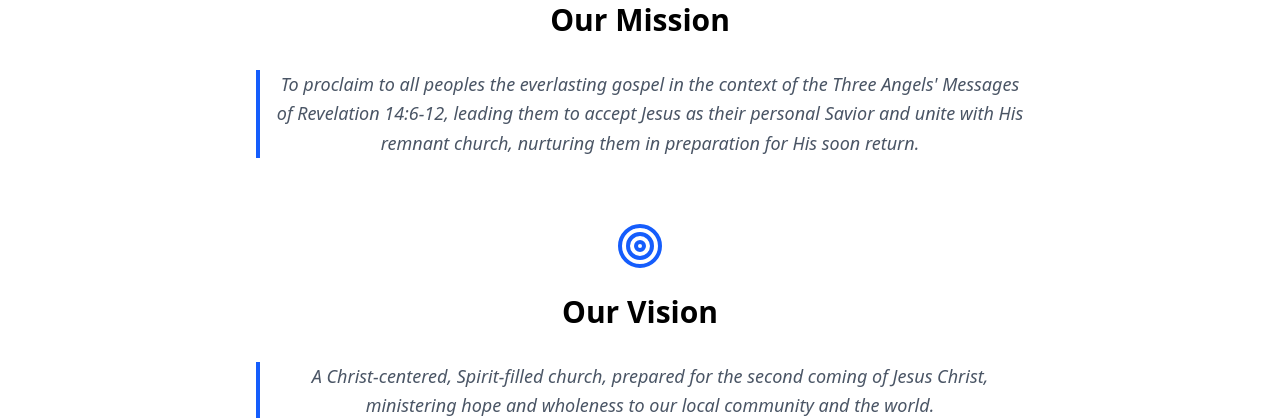
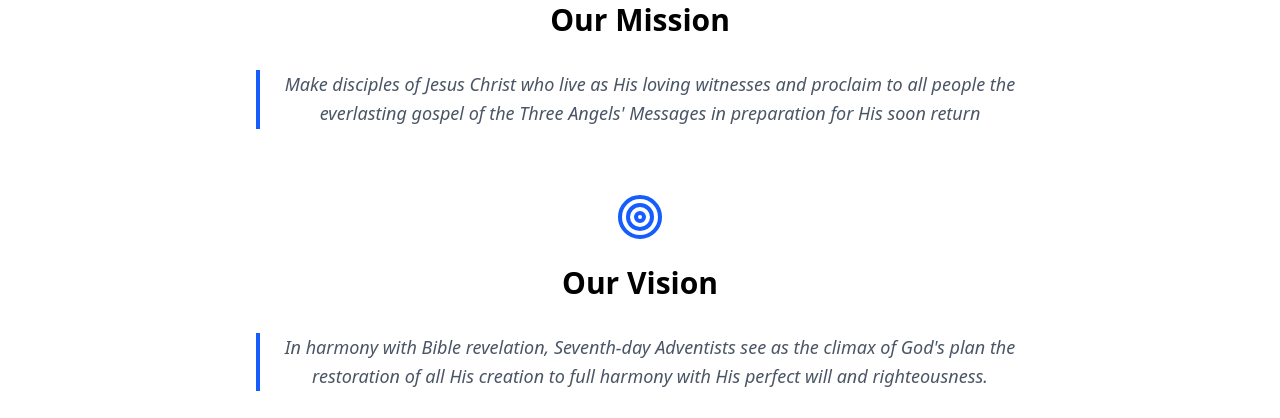
Before and after one commit to Griffin-Ndede/Kitisuru_SDA, a React (Vite) app: page /about in a window 1280 px wide. Shown: the part 534-952 px from the top of the page. Built offline with nearby package versions, Linux system fonts and the light colour scheme.

Commit message:
changes to the text in the about us section

```diff
--- a/src/Pages/About.jsx
+++ b/src/Pages/About.jsx
@@ -35,18 +35,14 @@
                                 <Church className="w-12 h-12 mx-auto mb-6 text-blue-600" />
                                 <h2 className="text-3xl font-bold mb-8">Our Mission</h2>
                                 <blockquote className="text-lg text-gray-600 leading-relaxed italic border-l-4 border-blue-600 pl-4">
-                                    To proclaim to all peoples the everlasting gospel in the context of the Three Angels' Messages of
-                                    Revelation 14:6-12, leading them to accept Jesus as their personal Savior and unite with His remnant
-                                    church, nurturing them in preparation for His soon return.
+                                    Make disciples of Jesus Christ who live as His loving witnesses and proclaim to all people the everlasting gospel of the Three Angels&apos; Messages in preparation for His soon return
                                 </blockquote>
                             </div>
                             <div className="text-center mt-16">
                                 <Target className="w-12 h-12 mx-auto mb-6 text-blue-600" />
                                 <h2 className="text-3xl font-bold mb-8">Our Vision</h2>
                                 <blockquote className="text-lg text-gray-600 leading-relaxed italic border-l-4 border-blue-600 pl-4">
-                                    A Christ-centered, Spirit-filled church, prepared for the second coming of Jesus Christ, ministering
-                                    hope and wholeness to our local community and the world.
-                                </blockquote>
+                                    In harmony with Bible revelation, Seventh-day Adventists see as the climax of God&apos;s plan the restoration of all His creation to full harmony with His perfect will and righteousness.                                </blockquote>
                             </div>
                         </div>
                     </div>
```
